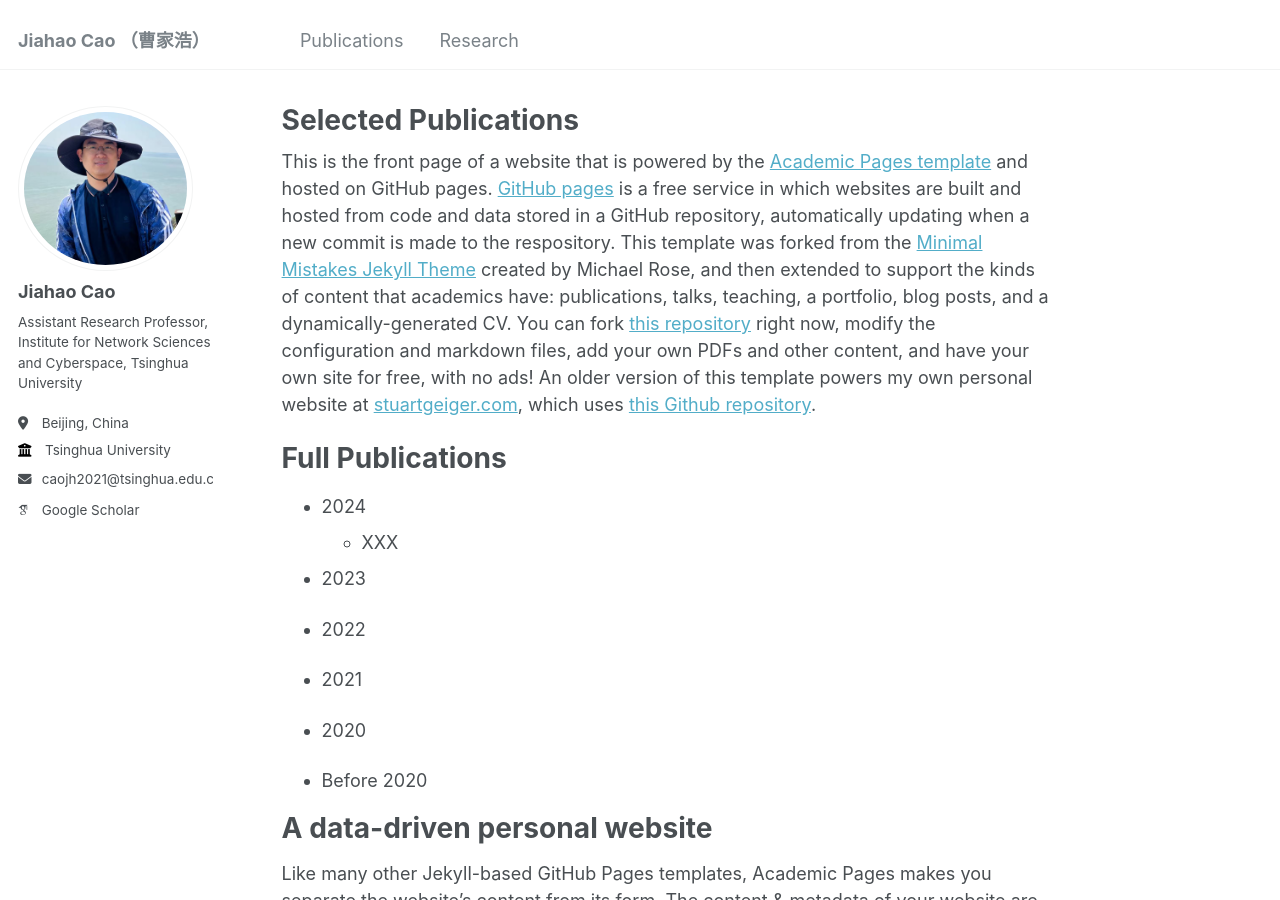
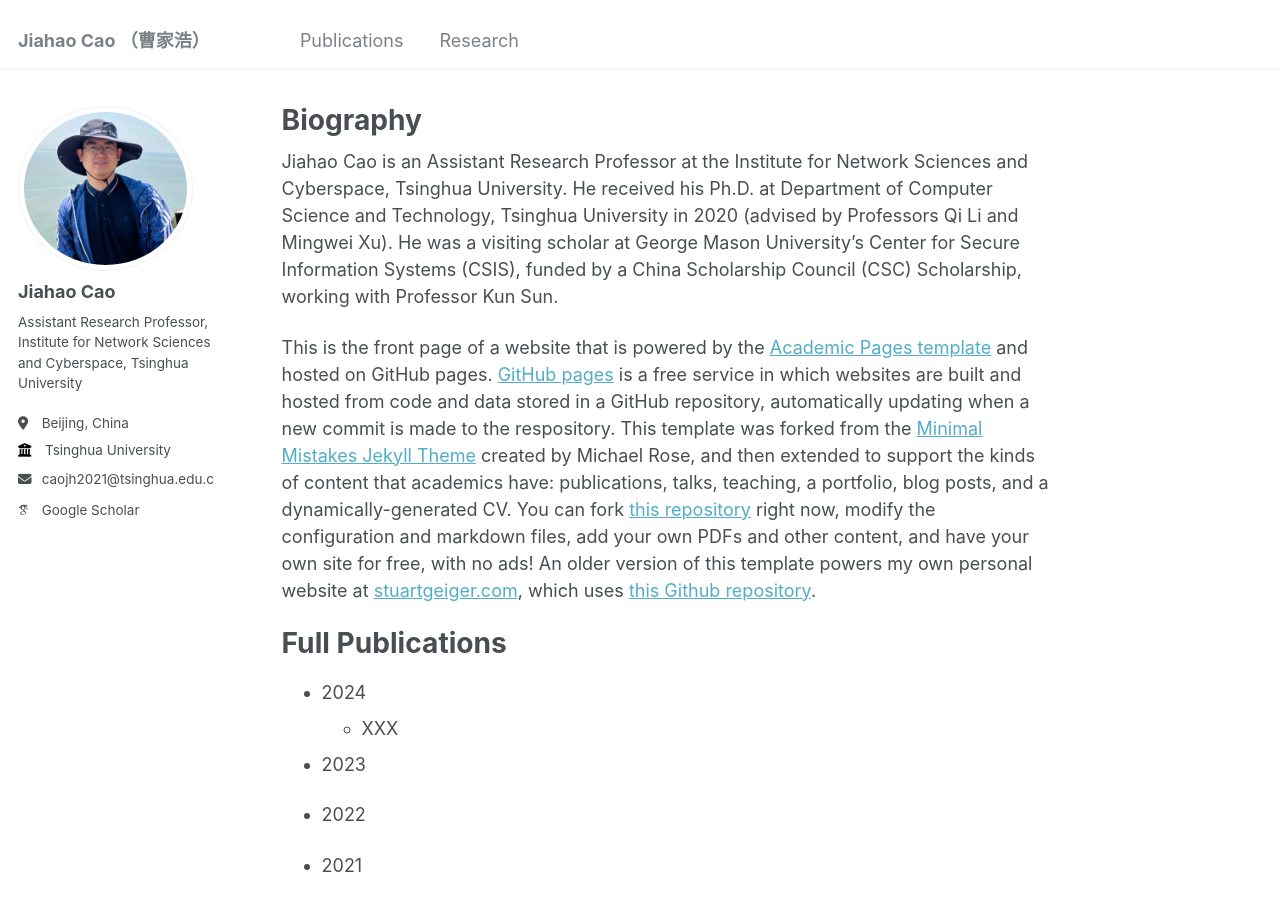
Before and after one commit to caojh15/caojh15.github.io, a Jekyll site: the page built from _pages/about.md, in a window 1280 px wide and 900 px high. Built offline with Jekyll 4.4.1, drawn with Linux system fonts in a browser that asks for light colours; some web fonts are replaced.

Commit message:
Update about.md

```diff
--- a/_pages/about.md
+++ b/_pages/about.md
@@ -1,11 +1,13 @@
 ---
 permalink: /
-title: "Selected Publications"
+title: "Biography"
 author_profile: true
 redirect_from:
   - /about/
   - /about.html
 ---
+
+Jiahao Cao is an Assistant Research Professor at the Institute for Network Sciences and Cyberspace, Tsinghua University. He received his Ph.D. at Department of Computer Science and Technology, Tsinghua University in 2020 (advised by Professors Qi Li and Mingwei Xu). He was a visiting scholar at George Mason University's Center for Secure Information Systems (CSIS), funded by a China Scholarship Council (CSC) Scholarship, working with Professor Kun Sun.
 
 This is the front page of a website that is powered by the [Academic Pages template](https://github.com/academicpages/academicpages.github.io) and hosted on GitHub pages. [GitHub pages](https://pages.github.com) is a free service in which websites are built and hosted from code and data stored in a GitHub repository, automatically updating when a new commit is made to the respository. This template was forked from the [Minimal Mistakes Jekyll Theme](https://mmistakes.github.io/minimal-mistakes/) created by Michael Rose, and then extended to support the kinds of content that academics have: publications, talks, teaching, a portfolio, blog posts, and a dynamically-generated CV. You can fork [this repository](https://github.com/academicpages/academicpages.github.io) right now, modify the configuration and markdown files, add your own PDFs and other content, and have your own site for free, with no ads! An older version of this template powers my own personal website at [stuartgeiger.com](http://stuartgeiger.com), which uses [this Github repository](https://github.com/staeiou/staeiou.github.io).
 
```
